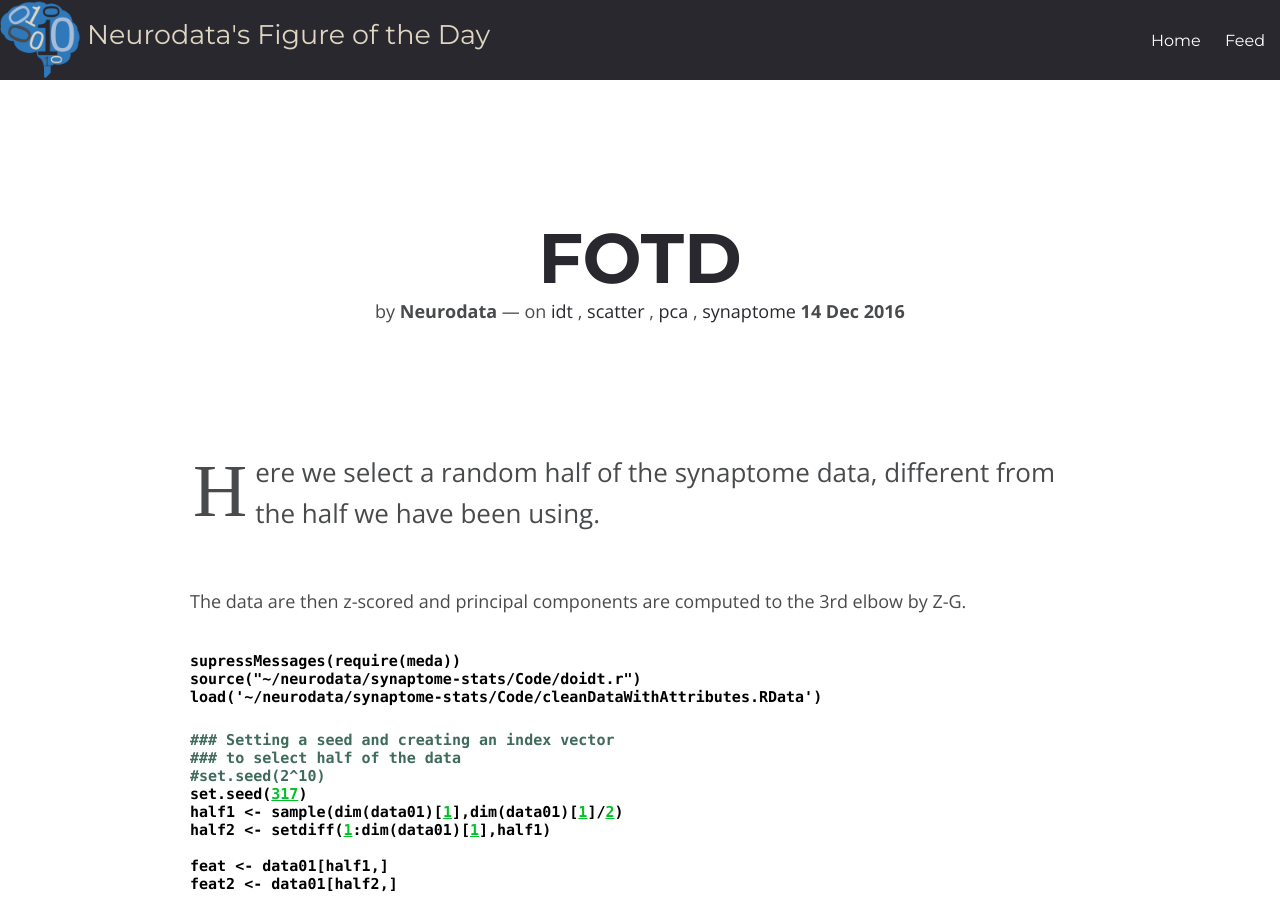
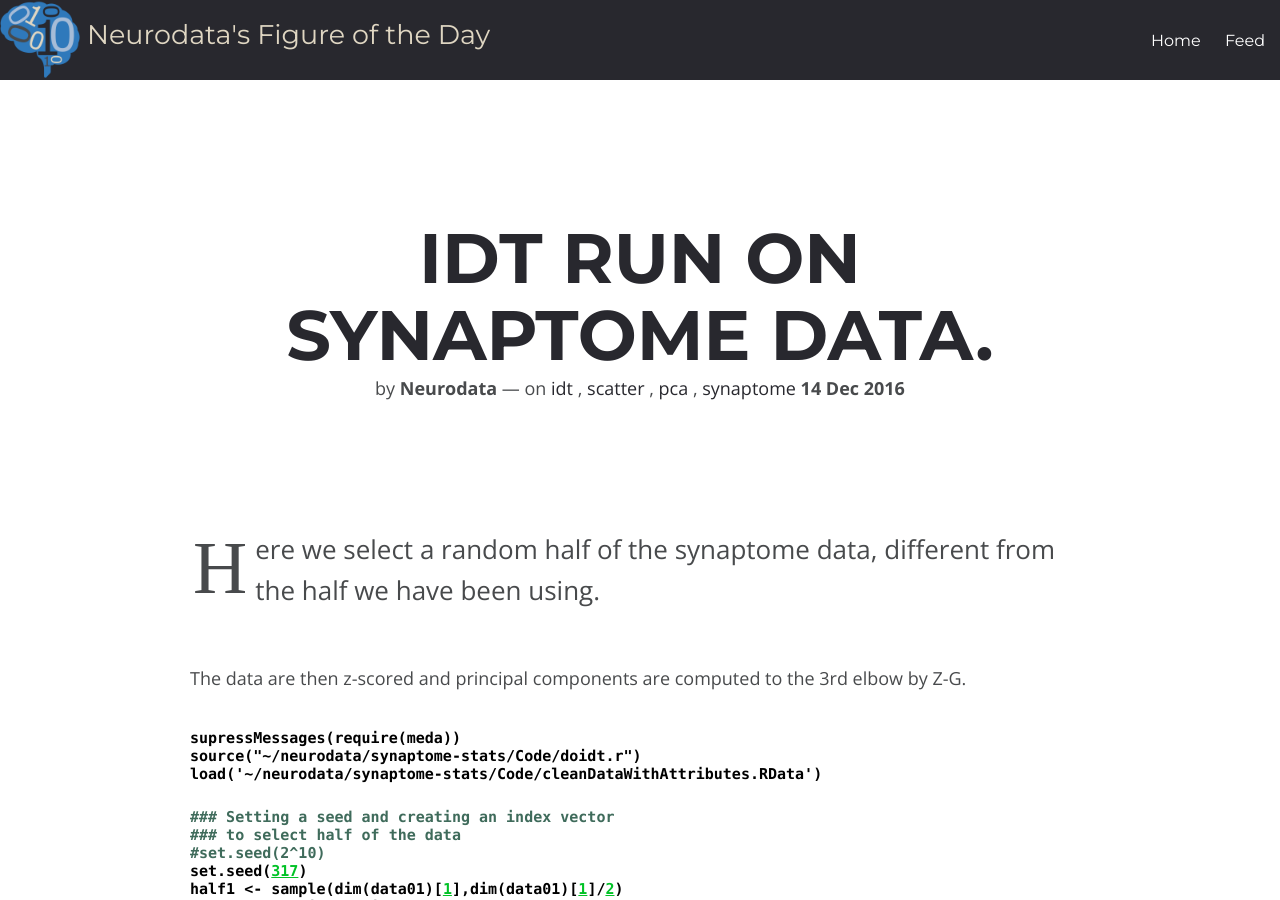
Before and after one commit to neurodata-arxiv/FOTD, a Jekyll site: the page built from _posts/2016-12-14-idt1.md, in a window 1280 px wide and 900 px high. Built offline with Jekyll 4.4.1, drawn with Linux system fonts in a browser that asks for light colours; nearby versions of some CDN libraries.

Commit message:
fix title

```diff
--- a/_posts/2016-12-14-idt1.md
+++ b/_posts/2016-12-14-idt1.md
@@ -1,6 +1,6 @@
 ---
 layout: post
-title: FoTD
+title: "IDT run on Synaptome data."
 description: "IDT"
 category: fotd
 tags: [idt, scatter, pca, synaptome]
```
Also changed, not shown: 1 other file.
